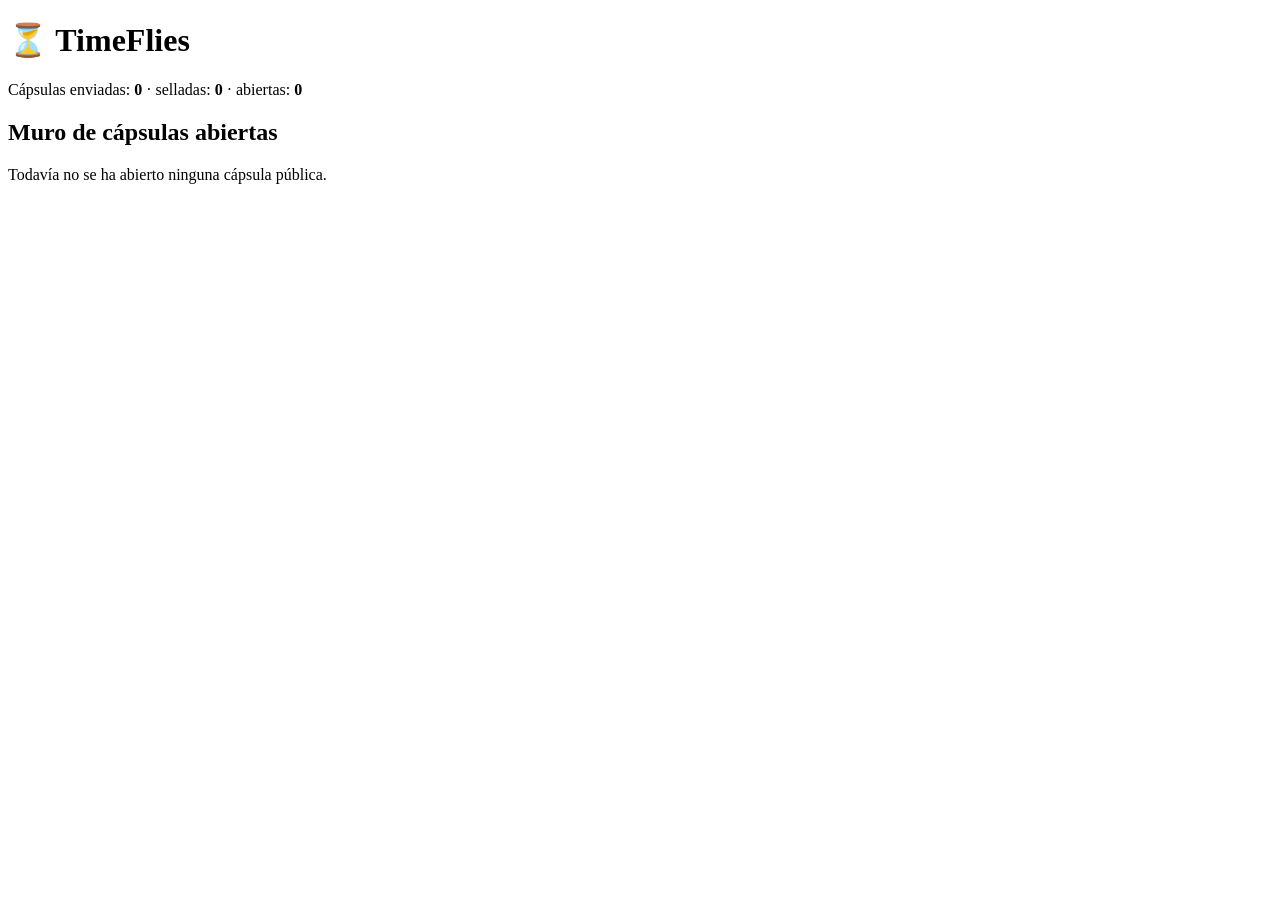
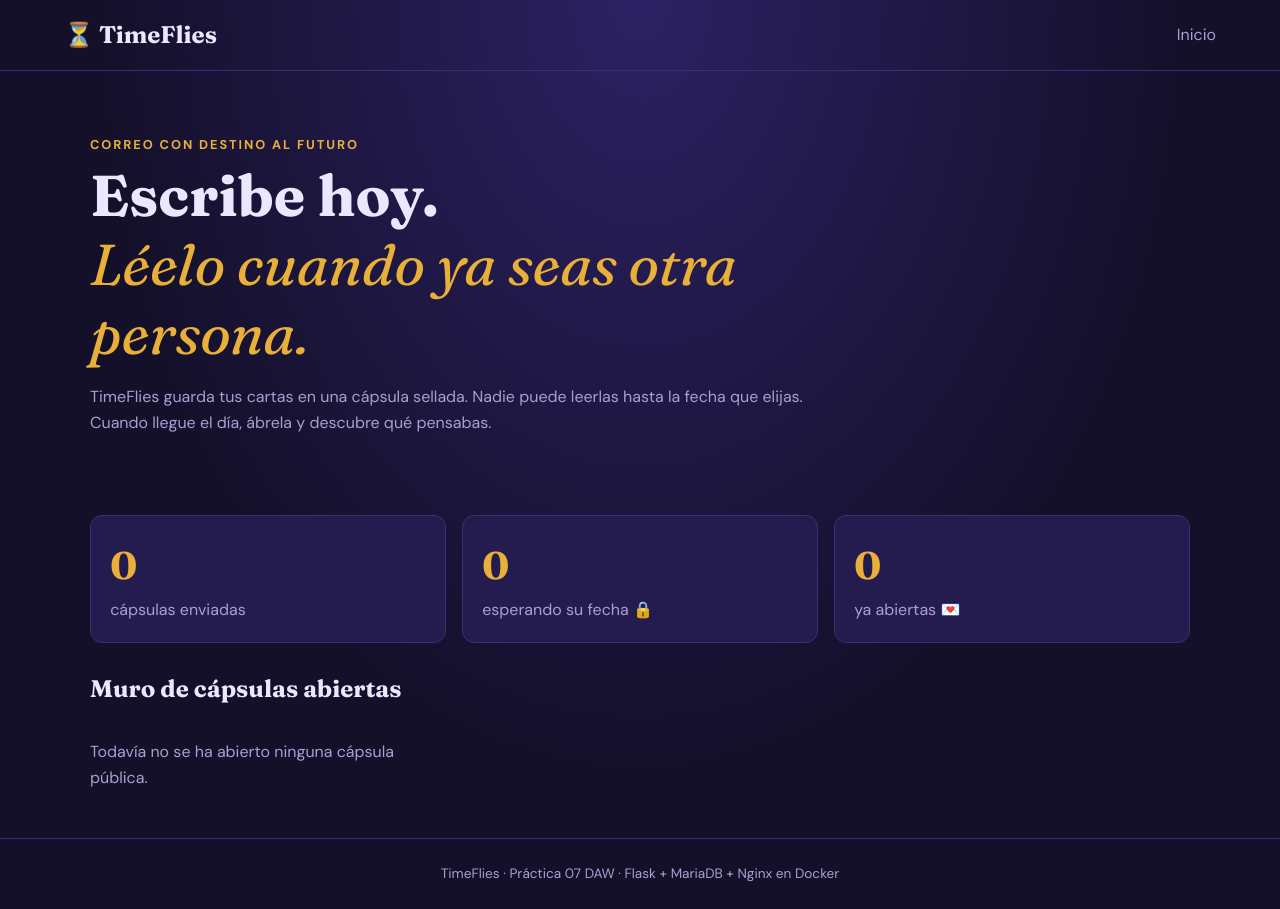
Before and after one commit to a-yepes/DAW2-DESP-AnaYepes, a Flask app: page / in a window 1280 px wide. Before the commit the page ends 184 px from the top, so only its background shows below. Run offline with Flask 3, Linux system fonts and the light colour scheme; data that the repository does not hold is empty.

Commit message:
Creo la platilla base con estilos

```diff
--- a/tema3-ServApp/practica07-produccion/app/controllers/main.py
+++ b/tema3-ServApp/practica07-produccion/app/controllers/main.py
@@ -10,7 +10,12 @@ bp = Blueprint("main", __name__)
 @bp.route("/")
 def inicio():
     # 1) pide los datos al MODELO   2) se los pasa a la VISTA
-    return render_template("index.html", muro=capsula.muro(), contadores=capsula.contadores())
+    return render_template(
+        "index.html",
+        muro=capsula.muro(),
+        contadores=capsula.contadores(),
+        emociones=capsula.EMOCIONES,
+    )
 
 
 @bp.route("/salud")
--- a/tema3-ServApp/practica07-produccion/app/models/capsula.py
+++ b/tema3-ServApp/practica07-produccion/app/models/capsula.py
@@ -1,4 +1,14 @@
 from db import consultar, consultar_uno
+
+# Emociones disponibles: clave que se guarda en la BBDD -> (icono, nombre visible)
+EMOCIONES = {
+    "ilusion": ("✨", "Ilusión"),
+    "nostalgia": ("🍂", "Nostalgia"),
+    "gratitud": ("💛", "Gratitud"),
+    "reto": ("🎯", "Reto"),
+    "humor": ("😂", "Humor"),
+    "calma": ("🌊", "Calma"),
+}
 
 
 def muro():
--- /dev/null
+++ b/tema3-ServApp/practica07-produccion/app/static/css/estilos.css
@@ -0,0 +1,107 @@
+/* =========================================================
+   TimeFlies · Hoja de estilos
+   Idea visual: cielo nocturno violeta + cartas de papel con sello
+   ========================================================= */
+
+/* ---------- 1. Variables (colores y fuentes en un solo sitio) ---------- */
+:root {
+  --fondo: #14102a;
+  --tarjeta: #241c4f;
+  --borde: #3a2f74;
+  --texto: #ece6ff;
+  --texto-suave: #a99fd0;
+  --oro: #e8b038;
+  --papel: #f8f1e1;
+  --tinta: #2b2140;
+  --rojo: #f0617c;
+  --verde: #5ec4b6;
+  --serif: "Fraunces", Georgia, serif;
+  --sans: "DM Sans", Arial, sans-serif;
+}
+
+/* ---------- 2. Base ---------- */
+* { box-sizing: border-box; }
+
+body {
+  margin: 0;
+  font-family: var(--sans);
+  color: var(--texto);
+  background: var(--fondo) radial-gradient(ellipse at top, #2c2163, var(--fondo) 60%) no-repeat;
+  min-height: 100vh;
+  display: flex;
+  flex-direction: column;   /* el pie siempre queda abajo */
+  line-height: 1.6;
+}
+
+h1, h2, h3 { font-family: var(--serif); line-height: 1.2; }
+a { color: var(--oro); }
+
+/* ---------- 3. Cabecera y pie ---------- */
+.cabecera {
+  display: flex;
+  justify-content: space-between;
+  align-items: center;
+  flex-wrap: wrap;
+  gap: 1rem;
+  padding: 1rem 5%;
+  border-bottom: 1px solid var(--borde);
+}
+.logo { font-family: var(--serif); font-size: 1.5rem; font-weight: 700; color: var(--texto); text-decoration: none; }
+.menu { display: flex; align-items: center; gap: 1.2rem; flex-wrap: wrap; }
+.menu a { color: var(--texto-suave); text-decoration: none; }
+.menu a:hover { color: var(--texto); }
+
+.contenedor { width: min(1100px, 90%); margin: 2rem auto; flex: 1; }
+.pie { text-align: center; color: var(--texto-suave); font-size: .85rem; padding: 1.5rem; border-top: 1px solid var(--borde); }
+
+/* ---------- 4. Portada ---------- */
+.portada { max-width: 750px; padding: 2rem 0; }
+.portada h1 { font-size: clamp(2.2rem, 6vw, 3.6rem); margin: .3rem 0 1rem; }
+.portada em { color: var(--oro); font-weight: 400; }
+.antetitulo { color: var(--oro); text-transform: uppercase; letter-spacing: .15em; font-size: .8rem; font-weight: 700; margin: 0; }
+.texto-suave { color: var(--texto-suave); }
+
+.contadores {
+  display: grid;
+  grid-template-columns: repeat(auto-fit, minmax(200px, 1fr));
+  gap: 1rem;
+  margin: 2rem 0;
+}
+.contador { background: var(--tarjeta); border: 1px solid var(--borde); border-radius: 12px; padding: 1.2rem; color: var(--texto-suave); }
+.numero { display: block; font-family: var(--serif); font-size: 2.4rem; font-weight: 700; color: var(--oro); }
+
+/* ---------- 5. Cartas (muro) ---------- */
+.rejilla {
+  display: grid;
+  grid-template-columns: repeat(auto-fill, minmax(280px, 1fr));
+  gap: 1.5rem;
+}
+.carta {
+  position: relative;
+  background: var(--papel);
+  color: var(--tinta);
+  border-radius: 6px;
+  padding: 1.5rem;
+  box-shadow: 0 10px 25px rgba(0, 0, 0, .35);
+}
+.carta h3 { margin-top: 0; padding-right: 2.5rem; }
+.carta-texto { font-family: var(--serif); font-style: italic; }
+.carta-pie { font-size: .8rem; color: #7a6e94; margin-bottom: 0; }
+.sello {                                   /* "lacre" redondo con el emoji de la emoción */
+  position: absolute;
+  top: -12px;
+  right: 14px;
+  width: 44px;
+  height: 44px;
+  border-radius: 50%;
+  background: #a8263d;
+  display: grid;
+  place-items: center;
+  font-size: 1.2rem;
+  box-shadow: 0 3px 8px rgba(0, 0, 0, .4);
+}
+
+/* ---------- 6. Avisos (mensajes flash) ---------- */
+.aviso { padding: .8rem 1rem; border-radius: 8px; margin-bottom: 1rem; background: var(--tarjeta); border-left: 4px solid var(--oro); }
+.aviso-ok { border-left-color: var(--verde); }
+.aviso-error { border-left-color: var(--rojo); }
--- /dev/null
+++ b/tema3-ServApp/practica07-produccion/app/templates/base.html
@@ -0,0 +1,32 @@
+<!DOCTYPE html>
+<html lang="es">
+<head>
+  <meta charset="UTF-8">
+  <meta name="viewport" content="width=device-width, initial-scale=1.0">
+  <title>{% block titulo %}TimeFlies{% endblock %} · Cápsulas del tiempo</title>
+  <link rel="preconnect" href="https://fonts.googleapis.com">
+  <link href="https://fonts.googleapis.com/css2?family=Fraunces:ital,wght@0,700;1,400&family=DM+Sans:wght@400;700&display=swap" rel="stylesheet">
+  <link rel="stylesheet" href="{{ url_for('static', filename='css/estilos.css') }}">
+</head>
+<body>
+  <header class="cabecera">
+    <a class="logo" href="{{ url_for('main.inicio') }}">⏳ TimeFlies</a>
+    <nav class="menu">
+      <a href="{{ url_for('main.inicio') }}">Inicio</a>
+    </nav>
+  </header>
+
+  <main class="contenedor">
+    {# Mensajes flash: avisos de una sola vez ("Cápsula creada", "Contraseña incorrecta"...) #}
+    {% for categoria, mensaje in get_flashed_messages(with_categories=true) %}
+      <div class="aviso aviso-{{ categoria }}">{{ mensaje }}</div>
+    {% endfor %}
+
+    {% block contenido %}{% endblock %}
+  </main>
+
+  <footer class="pie">
+    TimeFlies · Práctica 07 DAW · Flask + MariaDB + Nginx en Docker
+  </footer>
+</body>
+</html>
--- a/tema3-ServApp/practica07-produccion/app/templates/index.html
+++ b/tema3-ServApp/practica07-produccion/app/templates/index.html
@@ -1,26 +1,32 @@
-<!DOCTYPE html>
-<html lang="es">
-<head>
-  <meta charset="UTF-8">
-  <title>TimeFlies</title>
-</head>
-<body>
-  <h1>⏳ TimeFlies</h1>
-  <p>
-    Cápsulas enviadas: <strong>{{ contadores.total }}</strong> ·
-    selladas: <strong>{{ contadores.selladas }}</strong> ·
-    abiertas: <strong>{{ contadores.abiertas }}</strong>
+{% extends "base.html" %}
+
+{% block contenido %}
+<section class="portada">
+  <p class="antetitulo">Correo con destino al futuro</p>
+  <h1>Escribe hoy.<br><em>Léelo cuando ya seas otra persona.</em></h1>
+  <p class="texto-suave">
+    TimeFlies guarda tus cartas en una cápsula sellada. Nadie puede leerlas
+    hasta la fecha que elijas. Cuando llegue el día, ábrela y descubre qué pensabas.
   </p>
+</section>
 
-  <h2>Muro de cápsulas abiertas</h2>
+<section class="contadores">
+  <div class="contador"><span class="numero">{{ contadores.total }}</span> cápsulas enviadas</div>
+  <div class="contador"><span class="numero">{{ contadores.selladas }}</span> esperando su fecha 🔒</div>
+  <div class="contador"><span class="numero">{{ contadores.abiertas }}</span> ya abiertas 💌</div>
+</section>
+
+<h2>Muro de cápsulas abiertas</h2>
+<div class="rejilla">
   {% for c in muro %}
-    <article>
+    <article class="carta">
+      <span class="sello">{{ emociones[c.emocion][0] }}</span>
       <h3>{{ c.titulo }}</h3>
-      <p>{{ c.mensaje }}</p>
-      <small>{{ c.autor }} · abierta el {{ c.abierta_en.strftime('%d/%m/%Y') }}</small>
+      <p class="carta-texto">{{ c.mensaje }}</p>
+      <p class="carta-pie">{{ c.autor }} · abierta el {{ c.abierta_en.strftime('%d/%m/%Y') }}</p>
     </article>
   {% else %}
-    <p>Todavía no se ha abierto ninguna cápsula pública.</p>
+    <p class="texto-suave">Todavía no se ha abierto ninguna cápsula pública.</p>
   {% endfor %}
-</body>
-</html>
+</div>
+{% endblock %}
```
